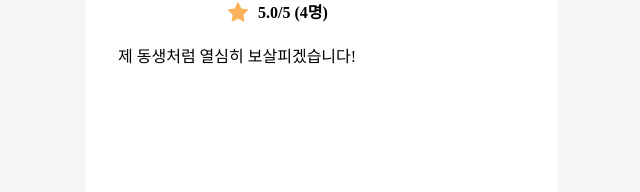
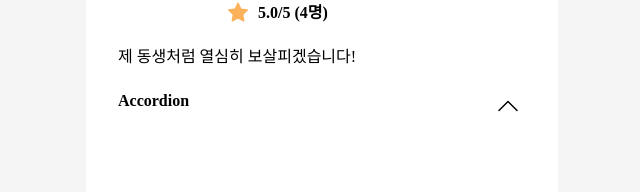
Before and after one commit to jwun95/jamsimom-refactoring, a Next.js app in the folder frontend/: page / in a window 1280 px wide. Shown: the part 414-606 px from the top of the page, without its empty margins (318-958 px from the left). Built offline with nearby package versions, Linux system fonts and the light colour scheme.

Commit message:
Feat: Accordion temp save

```diff
--- /dev/null
+++ b/frontend/src/components/Accordion.tsx
@@ -0,0 +1,65 @@
+import { useState } from "react";
+
+import styled from "@emotion/styled";
+import { BsChevronUp, BsChevronDown } from "react-icons/bs";
+import { IconContext } from "react-icons";
+
+type ContentProps = {
+  active: boolean;
+};
+
+type AccordionProps = {
+  children?: React.ReactNode;
+};
+
+export default function Accordion({ children }: AccordionProps) {
+  const [active, setActive] = useState<boolean>(true);
+
+  const handleClick = () => {
+    setActive((value) => !value);
+  };
+
+  return (
+    <Container>
+      <Header>
+        <Title>Accordion</Title>
+        <ActiveButton onClick={handleClick}>
+          <IconContext.Provider
+            value={{
+              size: "24",
+            }}
+          >
+            {active ? <BsChevronUp /> : <BsChevronDown />}
+          </IconContext.Provider>
+        </ActiveButton>
+      </Header>
+      <Content active={active}>{children}ggg</Content>
+    </Container>
+  );
+}
+
+const Container = styled.div``;
+
+const Header = styled.div`
+  padding: 12px 16px;
+  display: flex;
+  justify-content: space-between;
+`;
+
+const Title = styled.span`
+  font-size: 16px;
+  font-weight: 700;
+`;
+
+const ActiveButton = styled.button`
+  background-color: white;
+  border: none;
+  cursor: pointer;
+`;
+
+const Content = styled.div<ContentProps>`
+  max-height: ${(props) => (props.active ? "0px" : "fit-content")};
+  margin: 8px 12px;
+  overflow: hidden;
+  transition: all 0.3s ease-in-out;
+`;
--- a/frontend/src/pages/index.tsx
+++ b/frontend/src/pages/index.tsx
@@ -8,6 +8,7 @@ import { IconContext } from "react-icons";
 import Button from "@/components/Button";
 import { useRouter } from "next/router";
 import SitterCard from "@/components/SitterCard";
+import Accordion from "@/components/Accordion";
 
 export default function Home() {
   const router = useRouter();
@@ -45,6 +46,7 @@ export default function Home() {
           <RankerDetailButton>더보기 &#62;</RankerDetailButton>
         </RankerHeader>
         <SitterCard name="박주영" />
+        <Accordion />
       </RankerSection>
     </div>
   );
```
